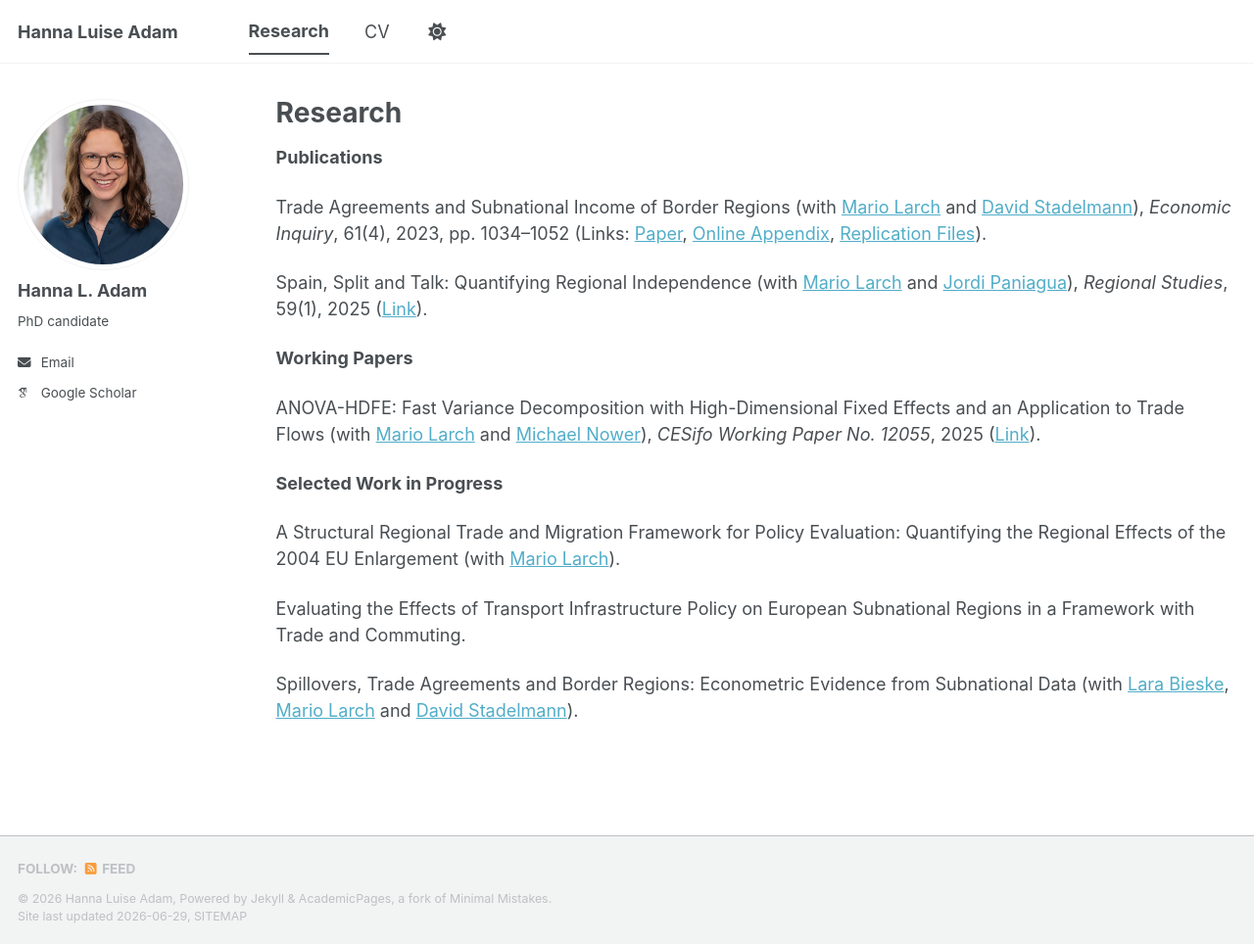
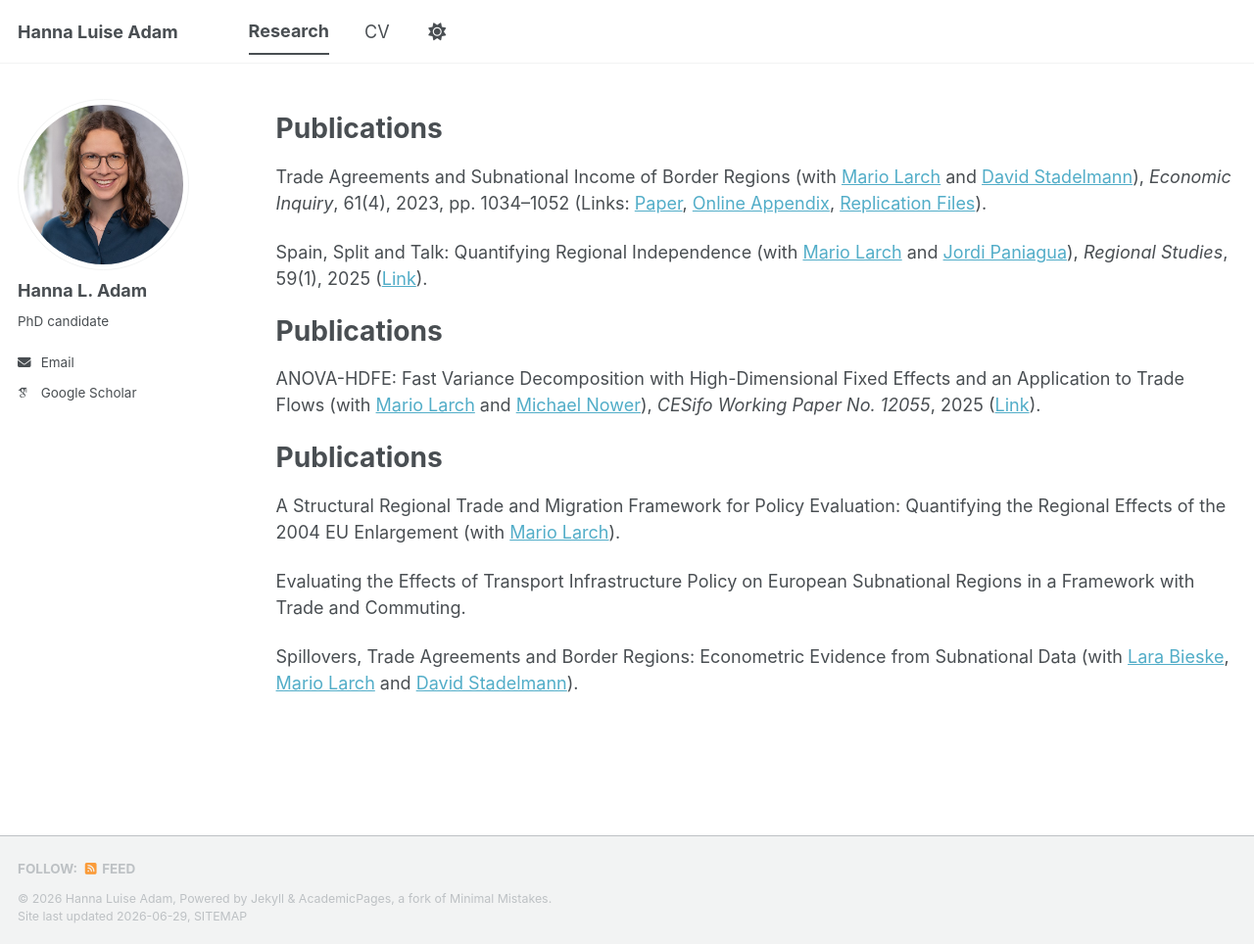
Before and after one commit to hanna-l-adam/hanna-l-adam.github.io, a Jekyll site: the page built from _pages/research.md, in a window 1280 px wide and 964 px high. Shown: the whole window at 98% size. Built offline with Jekyll 4.4.1, drawn with Linux system fonts in a browser that asks for light colours; some web fonts are replaced; a script bundle is joined from its source files by our own code; library files that are not in the unit come from our copies.

Commit message:
Update research.md

```diff
--- a/_pages/research.md
+++ b/_pages/research.md
@@ -1,24 +1,24 @@
 ---
 layout: archive
-title: "Research"
+title: ""
 permalink: /research/
 author_profile: true
 redirect_from:
   - /resume
 ---
 
-**Publications**
+# Publications
 
 Trade Agreements and Subnational Income of Border Regions (with <a href="https://www.ewf.uni-bayreuth.de/en/team/Prof_Mario_Larch/index.php" target="_blank">Mario Larch</a> and <a href="https://www.entwicklung.uni-bayreuth.de/en/team/david-stadelmann/" target="_blank">David Stadelmann</a>), *Economic Inquiry*, 61(4), 2023, pp. 1034–1052 (Links: <a href="https://doi.org/10.1111/ecin.13151" target="_blank">Paper</a>, <a href="https://onlinelibrary.wiley.com/action/downloadSupplement?doi=10.1111%2Fecin.13151&file=ecin13151-sup-0002_Appendix.pdf" target="_blank">Online Appendix</a>, <a href="https://doi.org/10.3886/E191609V3" target="_blank">Replication Files</a>).
 
 Spain, Split and Talk: Quantifying Regional Independence (with <a href="https://www.ewf.uni-bayreuth.de/en/team/Prof_Mario_Larch/index.php" target="_blank">Mario Larch</a> and <a href="https://www.uv.es/jorpaso2/" target="_blank">Jordi Paniagua</a>), *Regional Studies*, 59(1), 2025 (<a href="https://doi.org/10.1080/00343404.2024.2437501" target="_blank">Link</a>).
 
-**Working Papers**
+# Publications
 
 ANOVA-HDFE: Fast Variance Decomposition with High-Dimensional Fixed Effects and an Application to Trade Flows (with <a href="https://www.ewf.uni-bayreuth.de/en/team/Prof_Mario_Larch/index.php" target="_blank">Mario Larch</a> and <a href="https://sites.google.com/view/michaelnower" target="_blank">Michael Nower</a>), *CESifo Working Paper No. 12055*, 2025 (<a href="https://www.ifo.de/en/cesifo/publications/2025/working-paper/anova-hdfe-fast-variance-decomposition-high-dimensional-fixed" target="_blank">Link</a>).
 
 
-**Selected Work in Progress**
+# Publications
 
 A Structural Regional Trade and Migration Framework for Policy Evaluation: Quantifying the Regional Effects of the 2004 EU Enlargement (with <a href="https://www.ewf.uni-bayreuth.de/en/team/Prof_Mario_Larch/index.php" target="_blank">Mario Larch</a>).
 
```
